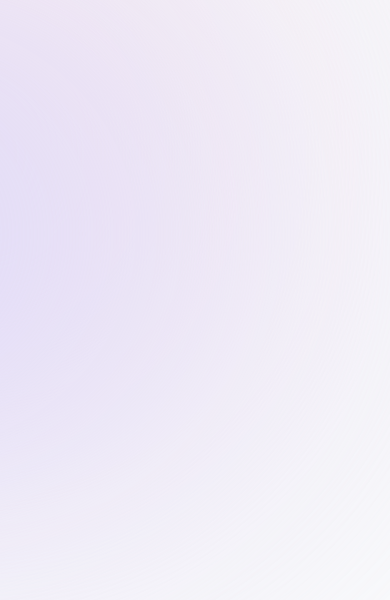
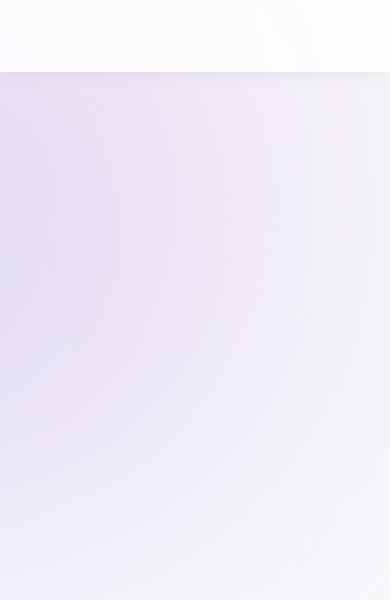
Before and after one commit to zengyifei327/Portfolio, a Next.js app: page / in a window 390 px wide. Shown: the top 600 px of the page. Built offline with nearby package versions, Linux system fonts and the light colour scheme.

Commit message:
Implement header

```diff
--- a/app/layout.tsx
+++ b/app/layout.tsx
@@ -1,3 +1,4 @@
+import Header from '@/components/header'
 import './globals.css'
 import { Inter } from 'next/font/google'
 
@@ -18,6 +19,7 @@
       <body className={`${inter.className} bg-gray-50 text-gray-950`}>
         <div className="bg-[#fbe2e3] absolute top-[-6rem] -z-10 right-[11rem] h-[31.25rem] w-[31.25rem] rounded-full blur-[10rem] sm:w-[68.75rem] dark:bg-[#946263]"></div>
         <div className="bg-[#dbd7fb] absolute top-[-1rem] -z-10 left-[-35rem] h-[31.25rem] w-[50rem] rounded-full blur-[10rem] sm:w-[68.75rem] md:left-[-33rem] lg:left-[-28rem] xl:left-[-15rem] 2xl:left-[-5rem] dark:bg-[#676394]"></div>
+        <Header />
         {children}
       </body>
     </html>
--- /dev/null
+++ b/components/header.tsx
@@ -0,0 +1,33 @@
+"use client";
+
+import React from "react";
+import { motion } from "framer-motion";
+import { links } from "@/lib/data";
+
+
+export default function Header() {
+    return (
+        <header className="z-[999] relative">
+            <motion.div
+                className="fixed top-0 left-1/2 h-[4.5rem] w-full rounded-none border border-white border-opacity-40 bg-white bg-opacity-80 shadow-lg shadow-black/[0.03] backdrop-blur-[0.5rem] sm:top-6 sm:h-[3.25rem] sm:w-[36rem] sm:rounded-full dark:bg-gray-950 dark:border-black/40 dark:bg-opacity-75"
+                initial={{ y: -100, x: "-50%", opacity: 0 }}
+                animate={{ y: 0, x: "-50%", opacity: 1 }}
+            ></motion.div>
+
+            <nav className="flex fixed top-[0.15rem] left-1/2 h-12 -translate-x-1/2 py-2 sm:top-[1.7rem] sm:h-[initial] sm:py-0">
+                <ul className="flex w-[22rem] flex-wrap items-center justify-center gap-y-1 text-[0.9rem] font-medium text-gray-500 sm:w-[initial] sm:flex-nowrap sm:gap-5">
+                    {links.map((link) => (
+                        <motion.li
+                            className="h-3/4 flex items-center justify-center relative"
+                            key={link.hash}
+                            initial={{ y: -100, opacity: 0 }}
+                            animate={{ y: 0, opacity: 1 }}
+
+                        >
+                        </motion.li>
+                    ))}
+                </ul>
+            </nav>
+        </header>
+    );
+}
--- a/package.json
+++ b/package.json
@@ -15,6 +15,7 @@
     "autoprefixer": "10.4.18",
     "eslint": "8.57.0",
     "eslint-config-next": "14.1.3",
+    "framer-motion": "^11.0.12",
     "next": "14.1.3",
     "postcss": "8.4.35",
     "react": "18.2.0",
```
Also changed, not shown: 1 other file (tests, documents, lock files or other folders).
